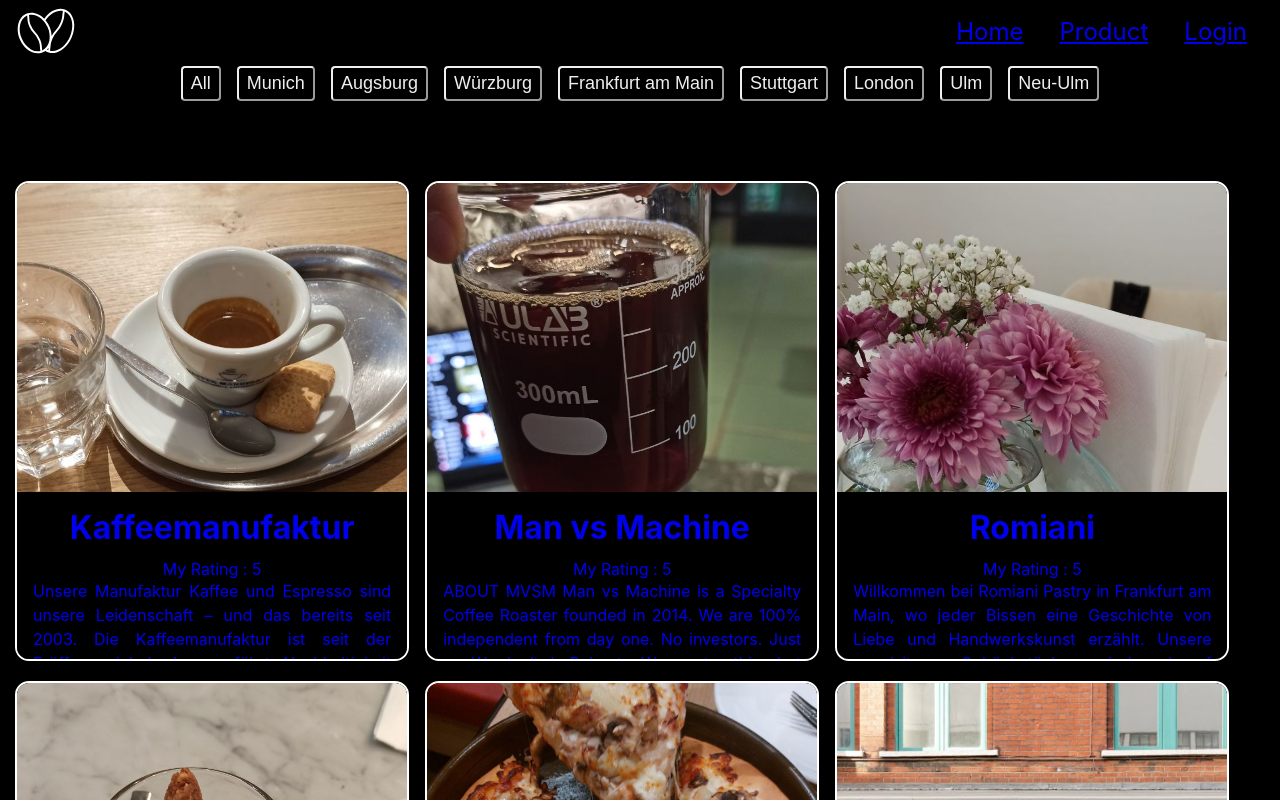
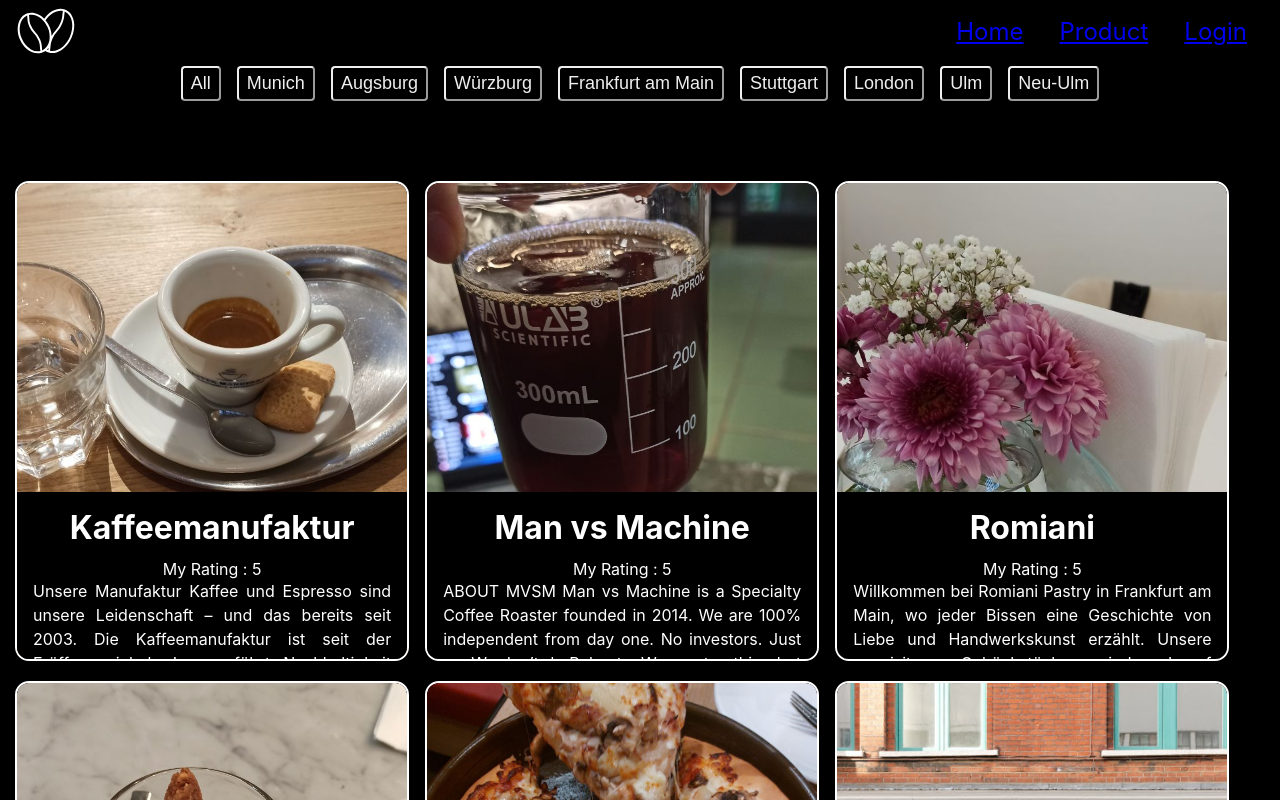
Before and after one commit to Khaanh/MyGastroTrip, a React (Create React App) app: page / in a window 1280 px wide. Shown: the top 800 px of the page. Built offline with nearby package versions, Linux system fonts and the light colour scheme.

Commit message:
refactor: change some styles

```diff
--- a/src/components/CafeList.module.css
+++ b/src/components/CafeList.module.css
@@ -18,13 +18,13 @@
 	border: 2px solid #fff;
 }
 
-/* .Holder {
+.Link {
 	color: #fff;
 	position: relative;
 	display: inline-block;
 	width: 100%;
 	height: 100%;
-} */
+}
 
 .Item:hover .Descr {
 	bottom: 0;
```
